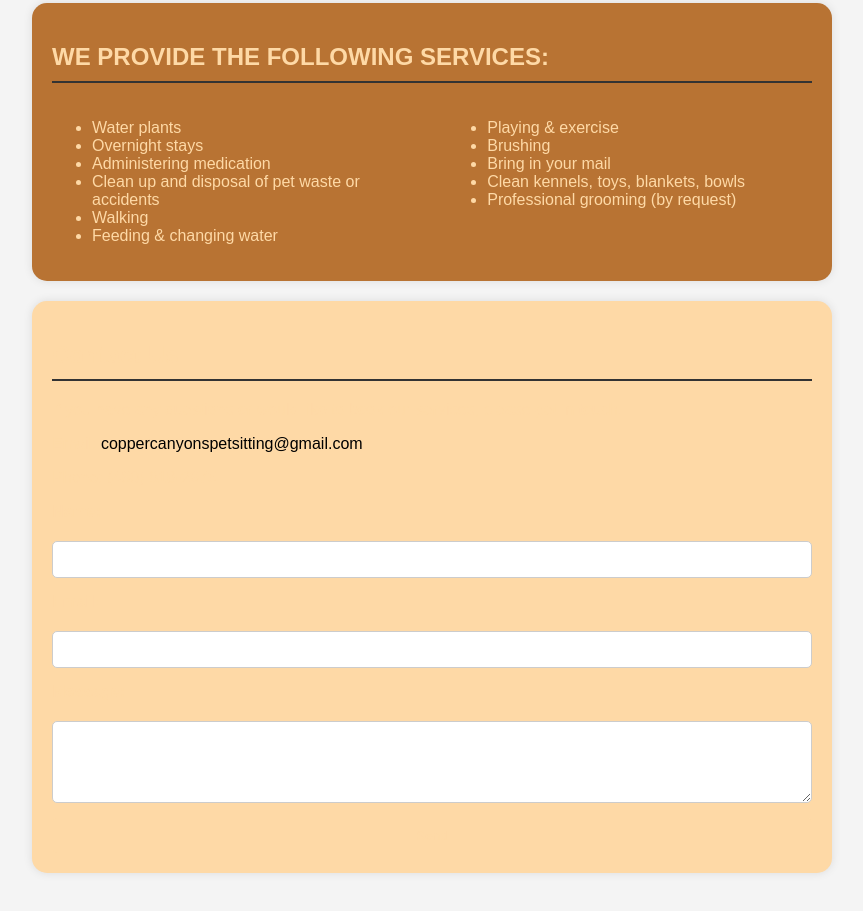
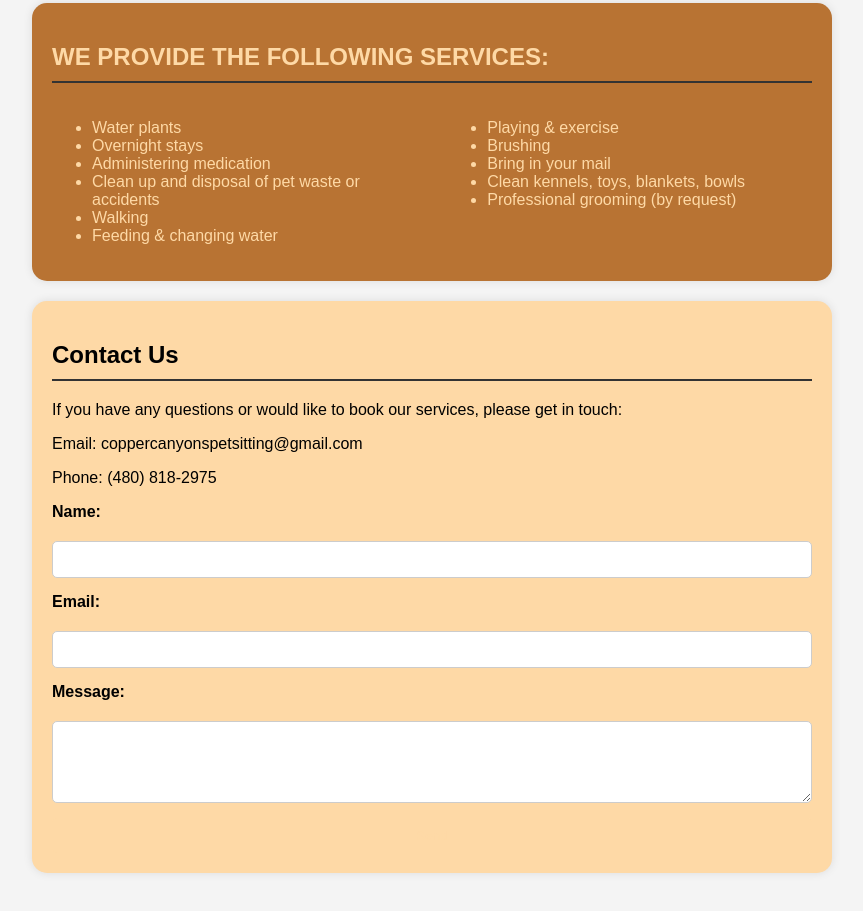
Before and after one commit to coppercanyonspetsitting/website, a plain HTML site: page index.html in a window 1280 px wide. Shown: the part 361-1272 px from the top of the page, without its empty margins (208-1071 px from the left). Drawn offline with Linux system fonts and the light colour scheme; a web font is replaced by a local one.

Commit message:
Update index.html

```diff
--- a/index.html
+++ b/index.html
@@ -151,9 +151,16 @@
         background-color: #9a5d26; /* slightly darker brown for hover effect */
     }
 
-    .contact-section {
+    /* ... (existing styles) ... */
+
+    /* Override styles for the contact section */
+    .section.contact-section,
+    .section.contact-section h2,
+    .section.contact-section p,
+    .section.contact-section label {
         color: #000; /* black color */
     }
+
 
     /* Email link styles */
 a.email-link {
```
